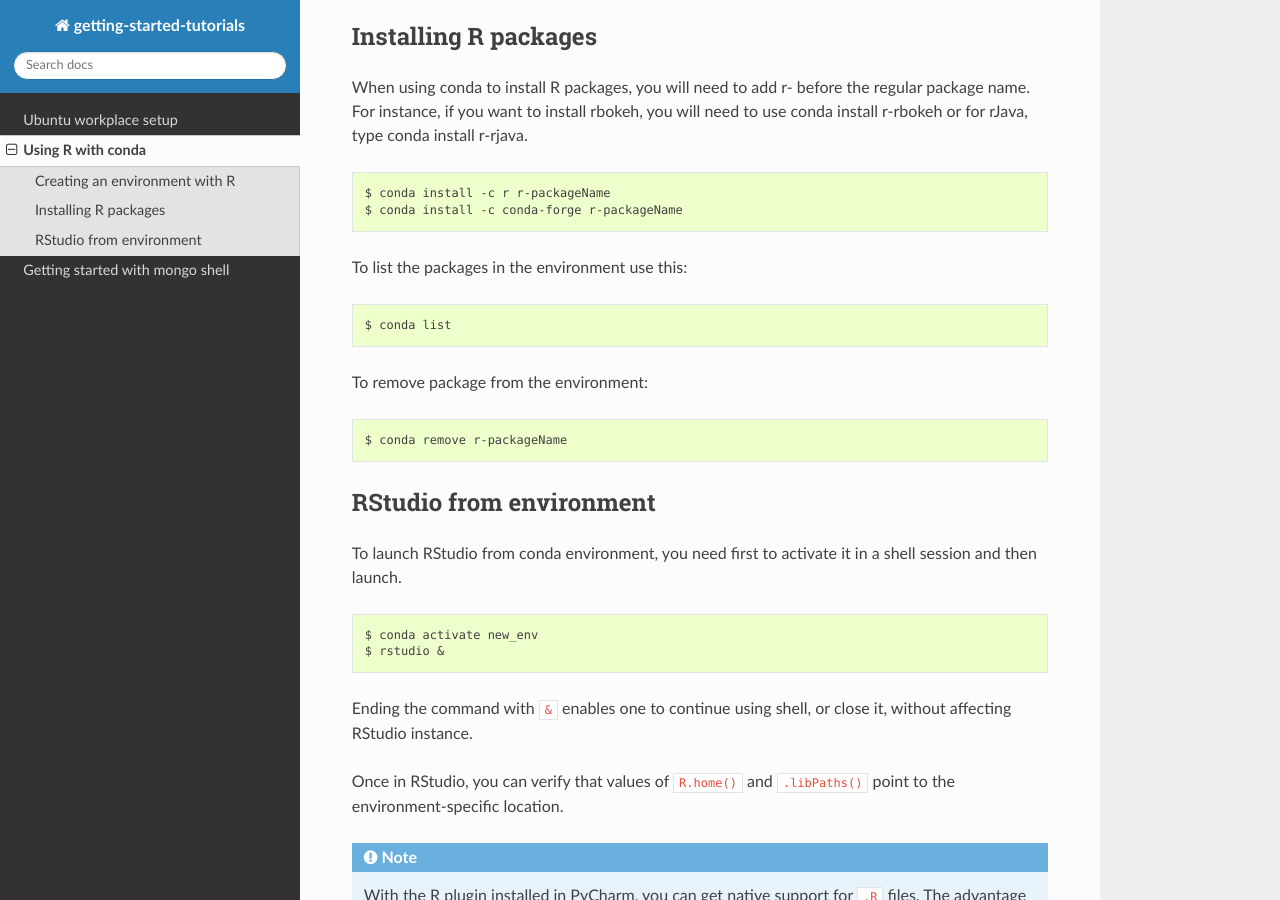
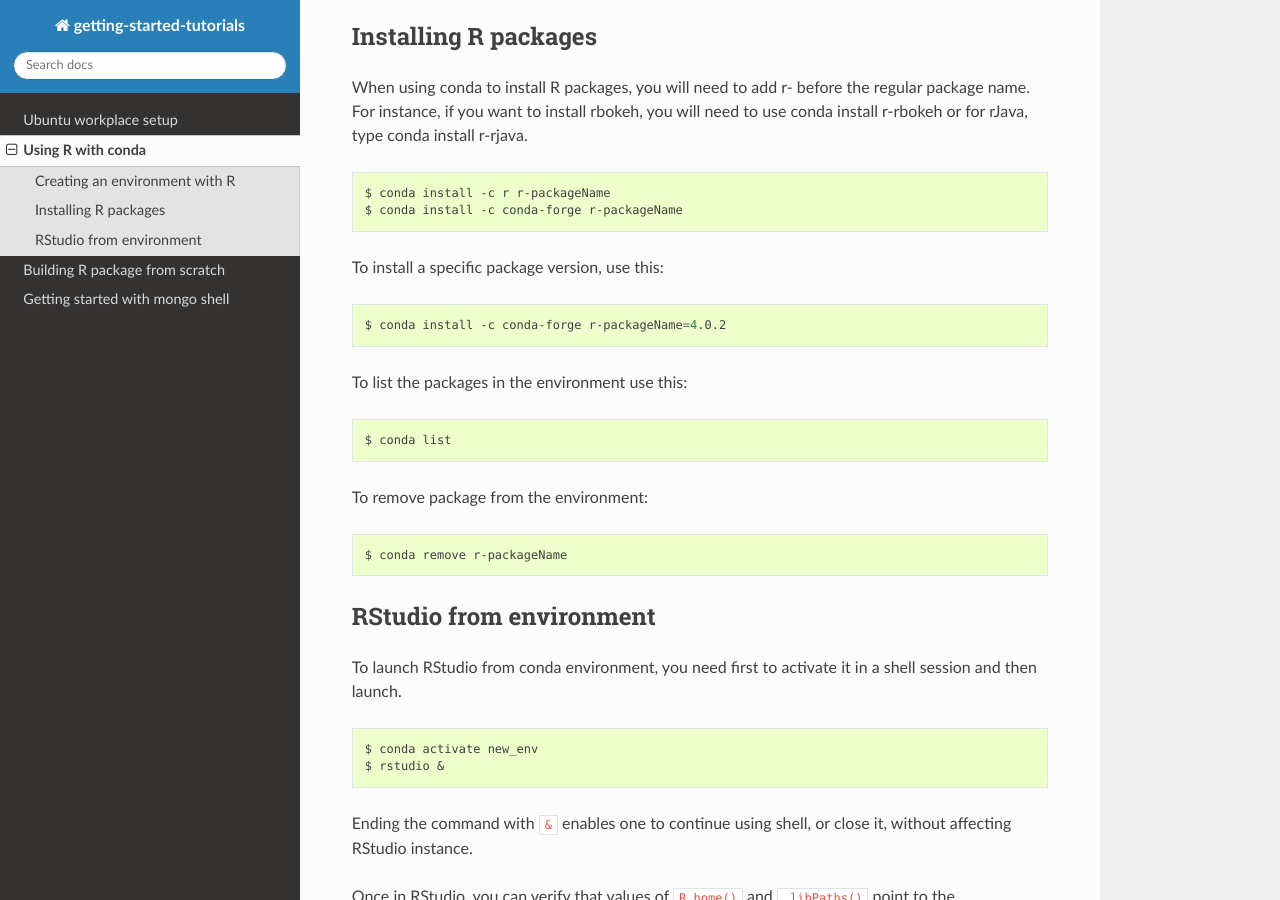
Before and after one commit to viktorsapozhok/getting-started-tutorials, a Sphinx documentation site: the page built from docs/source/conda.rst, in a window 1280 px wide and 900 px high, scrolled down 854 px. Built offline with Sphinx 7.4.7 and the Read the Docs theme 2.0.0, drawn with Linux system fonts in a browser that asks for light colours.

Commit message:
started r package tutorial

```diff
--- a/docs/source/conda.rst
+++ b/docs/source/conda.rst
@@ -50,6 +50,12 @@ you will need to use conda install r-rbokeh or for rJava, type conda install r-r
     $ conda install -c r r-packageName
     $ conda install -c conda-forge r-packageName
 
+To install a specific package version, use this:
+
+.. code-block:: bash
+
+    $ conda install -c conda-forge r-packageName=4.0.2
+
 To list the packages in the environment use this:
 
 .. code-block:: bash
--- a/docs/source/index.rst
+++ b/docs/source/index.rst
@@ -12,4 +12,5 @@ Contents
 
    workplace/index
    conda
+   rpack
    mongo
```
Also changed, not shown: README.md (+1 -0 lines), docs/source/rpack.rst (added, +37 -0 lines).
